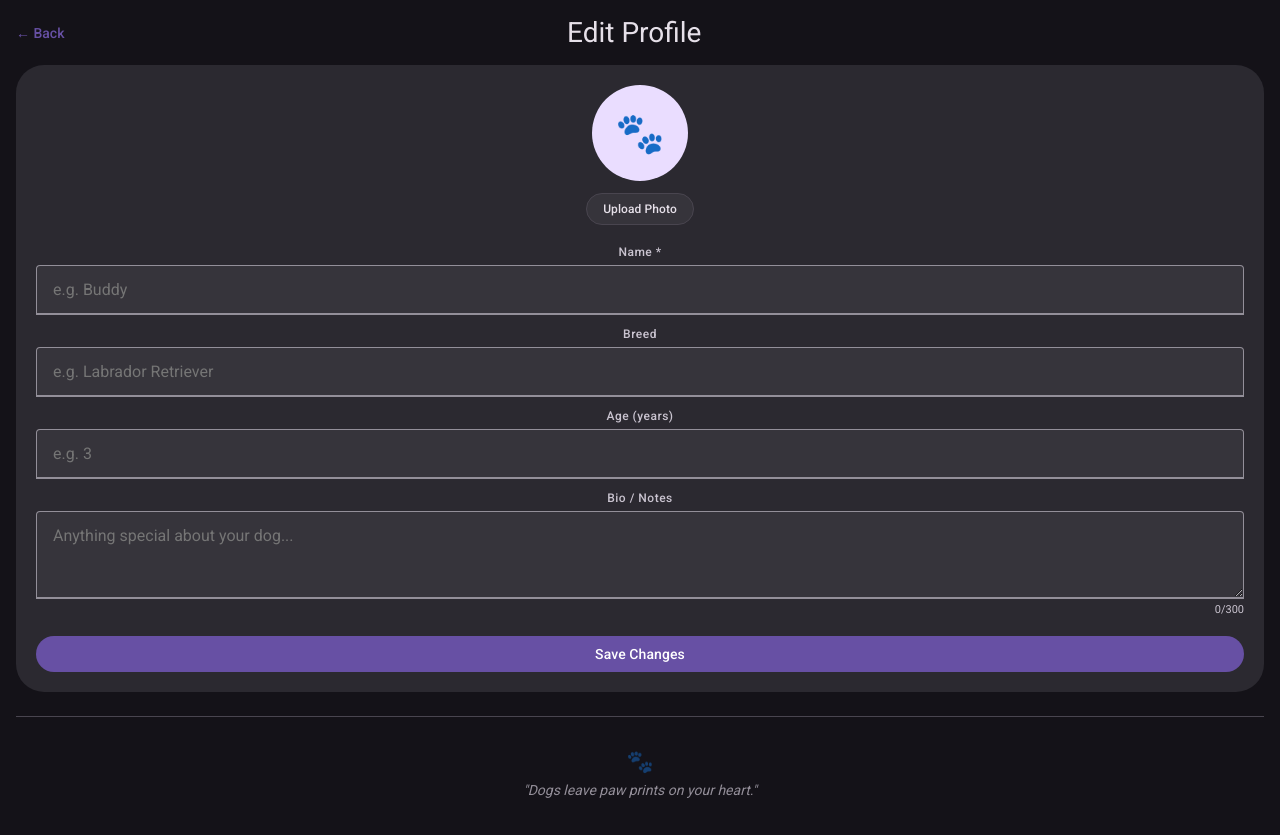
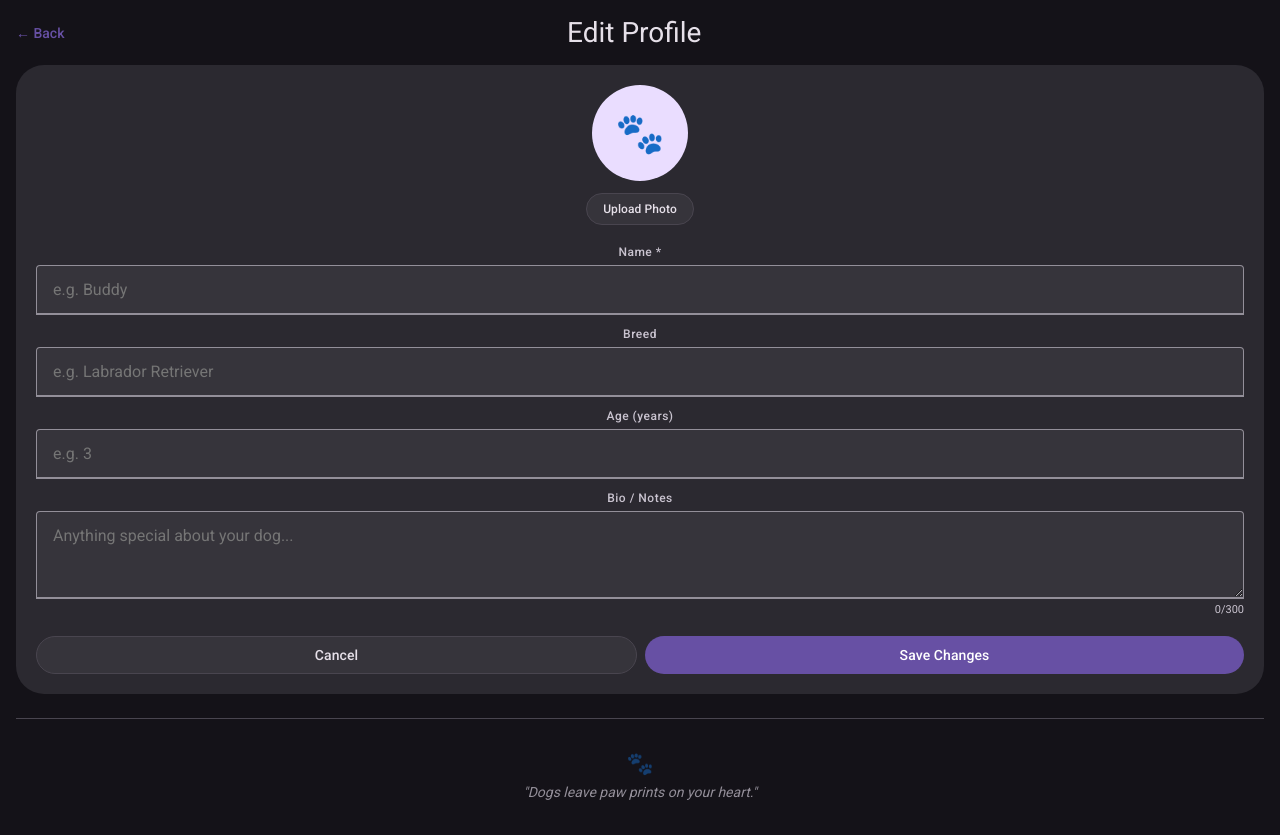
Before and after one commit to tupilradha/Pawstagram1, a React (Vite) app: page /profile/new in a window 1280 px wide. Built offline with nearby package versions, Linux system fonts and the light colour scheme.

Commit message:
npm run dev

```diff
--- a/src/pages/DogProfile.jsx
+++ b/src/pages/DogProfile.jsx
@@ -126,9 +126,14 @@ export default function DogProfile() {
           <div className="form__char-count">{form.bio.length}/300</div>
           <FieldError msg={errors.bio} />
 
-          <button className="btn btn--primary" style={{ marginTop: 8 }} onClick={handleSave}>
-            {isNew ? "Add Dog" : "Save Changes"}
-          </button>
+          <div className="form__actions" style={{ marginTop: 8 }}>
+            <button className="btn btn--secondary" onClick={() => navigate("/")}>
+              Cancel
+            </button>
+            <button className="btn btn--primary" onClick={handleSave}>
+              {isNew ? "Add Dog" : "Save Changes"}
+            </button>
+          </div>
         </div>
       </div>
           <Footer />
```
